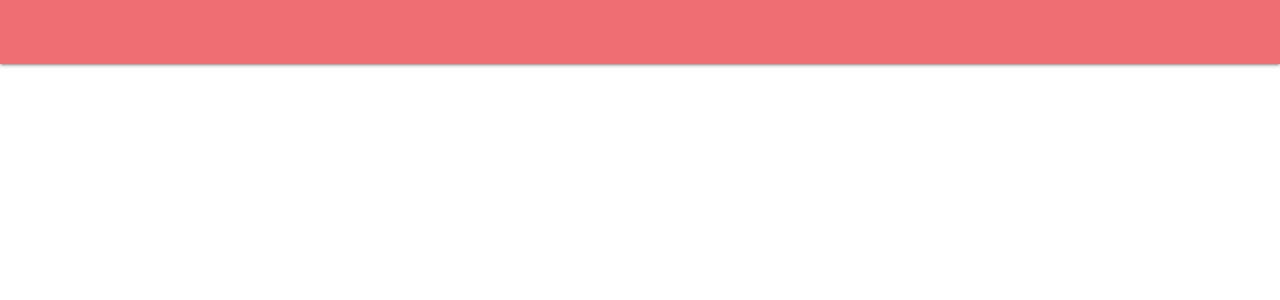
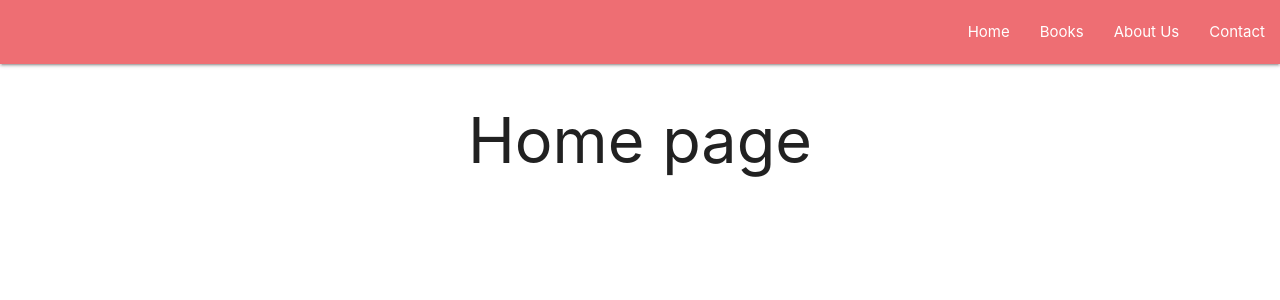
Before and after one commit to pjesivac/book-store-front, a React (Create React App) app: page / in a window 1280 px wide. Shown: the top 300 px of the page. Built offline with nearby package versions, Linux system fonts and the light colour scheme.

Commit message:
Kreirani linkovi i rute ka komponentama.

```diff
--- a/src/App.js
+++ b/src/App.js
@@ -1,10 +1,23 @@
-import './App.css';
+import "./App.css";
+import { BrowserRouter, Route, Switch } from "react-router-dom";
 import { Navbar } from "./components/Navbar";
+import { Home } from "./components/Home";
+import { Books } from "./components/Books";
+import { About } from "./components/About";
+import { Contact } from "./components/Contact";
 
 function App() {
   return (
     <div className="App">
-      <Navbar></Navbar>
+      <BrowserRouter>
+        <Navbar></Navbar>
+        <Switch>
+          <Route exact path="/" component={Home}></Route>
+          <Route path="/books" component={Books}></Route>
+          <Route path="/about" component={About}></Route>
+          <Route path="/contact" component={Contact}></Route>
+        </Switch>
+      </BrowserRouter>
     </div>
   );
 }
--- a/src/components/Navbar.js
+++ b/src/components/Navbar.js
@@ -1,10 +1,29 @@
 import React from "react";
+import { Link } from "react-router-dom";
 
 export const Navbar = () => {
   return (
     <div>
       <nav>
-
+        <div class="nav-wrapper">
+          {/* <a href="#" class="brand-logo">
+            Logo
+          </a> */}
+          <ul id="nav-mobile" class="right hide-on-med-and-down">
+            <li>
+              <Link to="/">Home</Link>
+            </li>
+            <li>
+              <Link to="/books">Books</Link>
+            </li>
+            <li>
+              <Link to="/about">About Us</Link>
+            </li>
+            <li>
+              <Link to="/contact">Contact</Link>
+            </li>
+          </ul>
+        </div>
       </nav>
     </div>
   );
```
